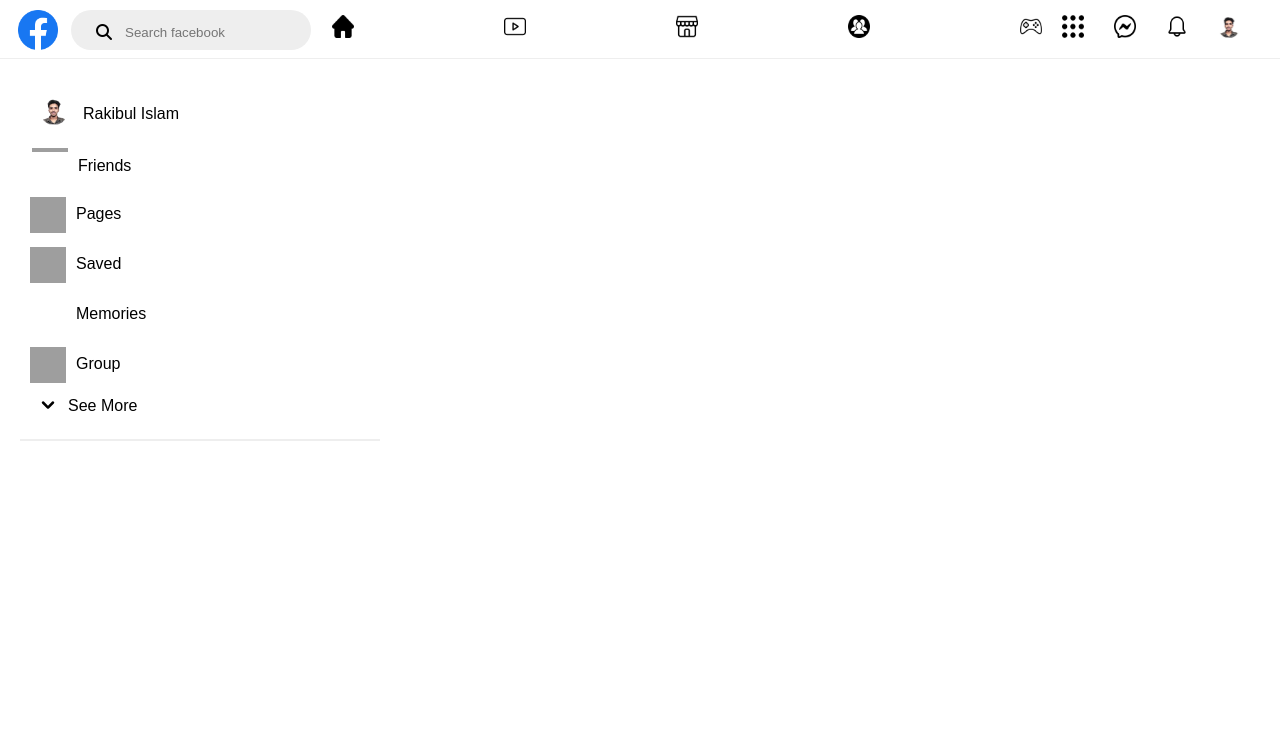
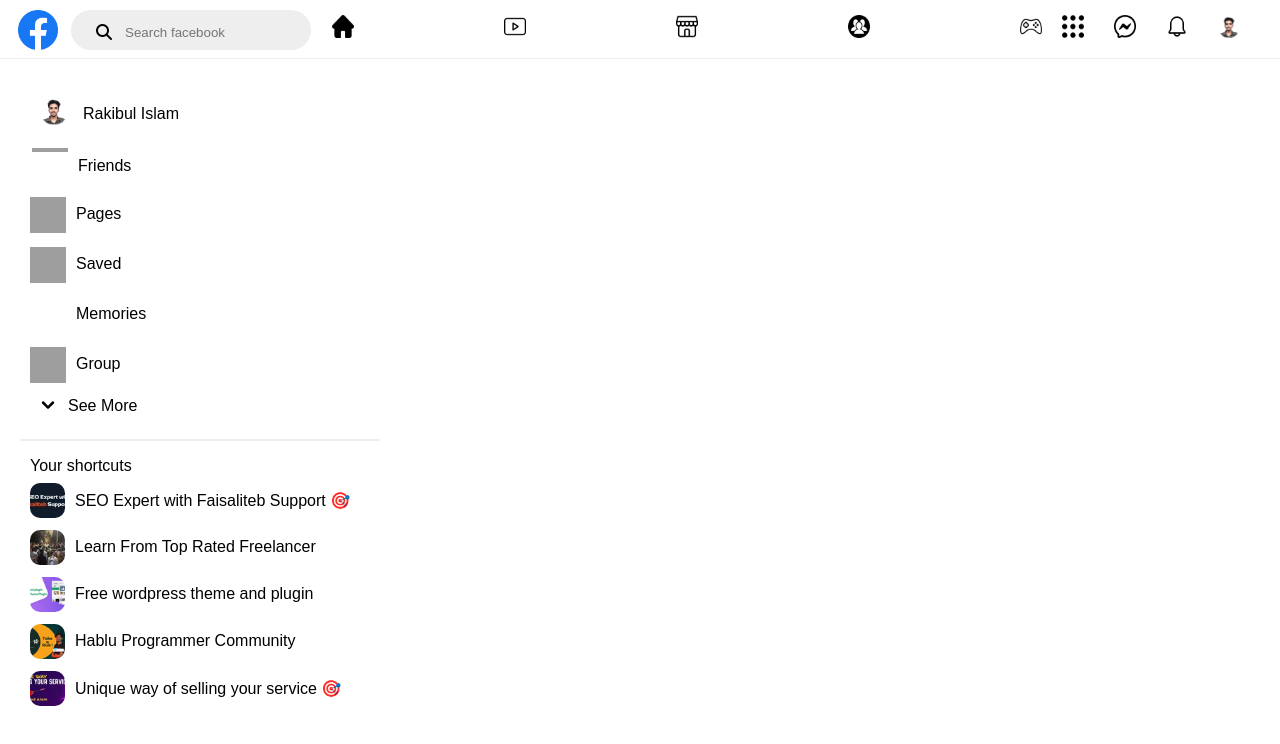
Before and after one commit to devlrakib/fb-home-page-design, a plain HTML site: page index.html in a window 1280 px wide. Drawn offline with Linux system fonts and the light colour scheme; grey boxes are pictures that could not be loaded.

Commit message:
first commit

```diff
--- a/index.html
+++ b/index.html
@@ -105,6 +105,62 @@
             <div class="border_bootom">
 
             </div>
+            <!-- Facebook Border Bottom Line End -->
+
+            <!---------- facebook Left side sortcurt ----------->
+            <div class="short_curt">
+                <span class="x1lliihq x6ikm8r x10wlt62 x1n2onr6 x1j85h84" style="-webkit-box-orient:vertical;-webkit-line-clamp:2;display:-webkit-box">Your shortcuts</span>
+            </div>
+            <!-- Facebook Edit Button start -->
+            <!-- <div class="Edit">
+                <button class="btn">Edit</button>
+            </div> -->
+            <!-- Facebook Edit Button End -->
+
+            <!----------- SEO Expert With Faisaliteb start  -------------->
+            <div class="seo_expert">
+                <ul8>
+                    <li><img src="./images/seo expert.jpg" alt=""></li>
+                    <li><span class="x1lliihq x6ikm8r x10wlt62 x1n2onr6" style="-webkit-box-orient:vertical;-webkit-line-clamp:2;display:-webkit-box">SEO Expert with Faisaliteb Support 🎯</span></li>
+                </ul>
+            </div>
+            <!----------- SEO Expert With Faisaliteb End  -------------->
+
+            <!----------- Learn From Top Rated Freelancer start  -------------->
+            <div class="freelancer">
+                <ul9>
+                    <li><img src="./images/hridoy vai.jpg" alt=""></li>
+                    <li><span class="x1lliihq x6ikm8r x10wlt62 x1n2onr6" style="-webkit-box-orient:vertical;-webkit-line-clamp:2;display:-webkit-box">Learn From Top Rated Freelancer</span></li>
+                </ul>
+            </div>
+            <!----------- Learn From Top Rated Freelancer End  -------------->
+
+            <!----------- Free Wordpress Theme And Plugin start  -------------->
+            <div class="wordpress">
+                <ul10>
+                    <li><img src="./images/free wordpress.png" alt=""></li>
+                    <li><span class="x1lliihq x6ikm8r x10wlt62 x1n2onr6" style="-webkit-box-orient:vertical;-webkit-line-clamp:2;display:-webkit-box">Free wordpress theme and plugin</span></li>
+                </ul>
+            </div>
+            <!----------- Free Wordpress Theme And Plugin End  -------------->
+
+            <!----------- Hablu Programmer Community start  -------------->
+            <div class="hablu">
+                <ul11>
+                    <li><img src="./images/hablu.png" alt=""></li>
+                    <li><span class="x1lliihq x6ikm8r x10wlt62 x1n2onr6" style="-webkit-box-orient:vertical;-webkit-line-clamp:2;display:-webkit-box">Hablu Programmer Community</span></li>
+                </ul>
+            </div>
+            <!----------- Hablu Programmer Community End  -------------->
+
+            <!----------- Unique Way Of Your Selling service start  -------------->
+            <div class="unique">
+                <ul12>
+                    <li><img src="./images/unique selling.jpg" alt=""></li>
+                    <li><span class="x1lliihq x6ikm8r x10wlt62 x1n2onr6" style="-webkit-box-orient:vertical;-webkit-line-clamp:2;display:-webkit-box">Unique way of selling your service 🎯</span></li>
+                </ul>
+            </div>
+            <!----------- Unique Way Of Your Selling service End  -------------->
 
 
         </div>
--- a/style.css
+++ b/style.css
@@ -329,3 +329,157 @@ svg.x19dipnz.x1lliihq.x1k90msu.x2h7rmj.x1qfuztq {
     border-bottom: 2px solid #eee;
     margin-top: 20px;
 }
+
+.x1lliihq{
+    margin-top: 20px;
+}
+
+/* ---- Edit Button CSS Apply */
+
+/* .Edit .btn{
+    padding: 10px 5px;
+    color: rgb(0, 110, 255);
+    border: none;
+    outline: none;
+    margin-left: 330px;
+    background-color: none;
+    margin-top: -120px;
+} */
+
+/* ------ SEO Expert CSS Start------ */
+.seo_expert ul8{
+    display: flex;
+}
+
+.seo_expert ul8 img{
+    width: 35px;
+    height: 35px;
+}
+
+.seo_expert ul8 img{
+    margin-left: 10px;
+}
+
+.seo_expert ul8 li{
+    list-style-type: none;
+}
+
+.seo_expert img{
+    margin-top: 8px;
+    border-radius: 10px;
+}
+
+
+span.x1lliihq.x6ikm8r.x10wlt62.x1n2onr6 {
+    margin-top: 14px;
+    margin-left: 10px;
+}
+
+.seo_expert:hover{
+    background-color: #eee;
+    border-radius: 10px;
+}
+/* ------ SEO Expert CSS End------ */
+
+/* ------ Learn From Top Rated Freelamcer start------------- */
+.freelancer ul9{
+    display: flex;
+}
+
+.freelancer ul9 img{
+    width: 35px;
+    height: 35px;
+    margin-left: 10px;
+}
+
+.freelancer ul9 li{
+    list-style-type: none;
+}
+
+.freelancer img{
+    margin-top: 8px;
+    border-radius: 10px;
+}
+span.x1lliihq.x6ikm8r.x10wlt62.x1n2onr6 {
+    margin-top: 16px;
+}
+
+.freelancer:hover{
+    background-color: #eee;
+    border-radius: 10px;
+}
+/* ------ Learn From Top Rated Freelamcer End------------- */
+
+/* ------ Free Wordpress Theme And Plugin start ----------- */
+.wordpress ul10{
+    display: flex;
+}
+.wordpress ul10 li{
+    list-style-type: none;
+}
+.wordpress ul10 img{
+    width: 35px;
+    height: 35px;
+    margin-left: 10px;
+}
+
+.wordpress img{
+    margin-top: 8px;
+    border-radius: 10px;
+}
+
+.wordpress:hover{
+    background-color: #eee;
+    border-radius: 10px;
+}
+/* ------ Free Wordpress Theme And Plugin End ----------- */
+
+/* ------ hablu programmer community start ----------- */
+.hablu ul11{
+  display: flex;
+}
+
+.hablu ul11 li{
+    list-style-type: none;
+}
+
+.hablu ul11 img{
+    width: 35px;
+    height: 35px;
+    margin-left: 10px;
+}
+.hablu img{
+    margin-top: 8px;
+    border-radius: 10px;
+}
+
+.hablu:hover{
+    background-color: #eee;
+    border-radius: 10px;
+}
+/* ------ hablu programmer community End ----------- */
+
+/* ------ Unique Way Of Your Selling service start --------- */
+.unique ul12{
+    display: flex;
+}
+
+.unique ul12 li{
+    list-style-type: none;
+}
+
+.unique ul12 img{
+    width: 35px;
+    height: 35px;
+    margin-left: 10px;
+}
+
+.unique img{
+    margin-top: 8px;
+    border-radius: 10px;
+}
+
+.unique:hover{
+    background-color: #eee;
+    border-radius: 10px;
+}
```
Also changed, not shown: images/free wordpress.png (added), images/hablu.png (added), images/hridoy vai.jpg (added), images/seo expert.jpg (added), images/unique selling.jpg (added).
